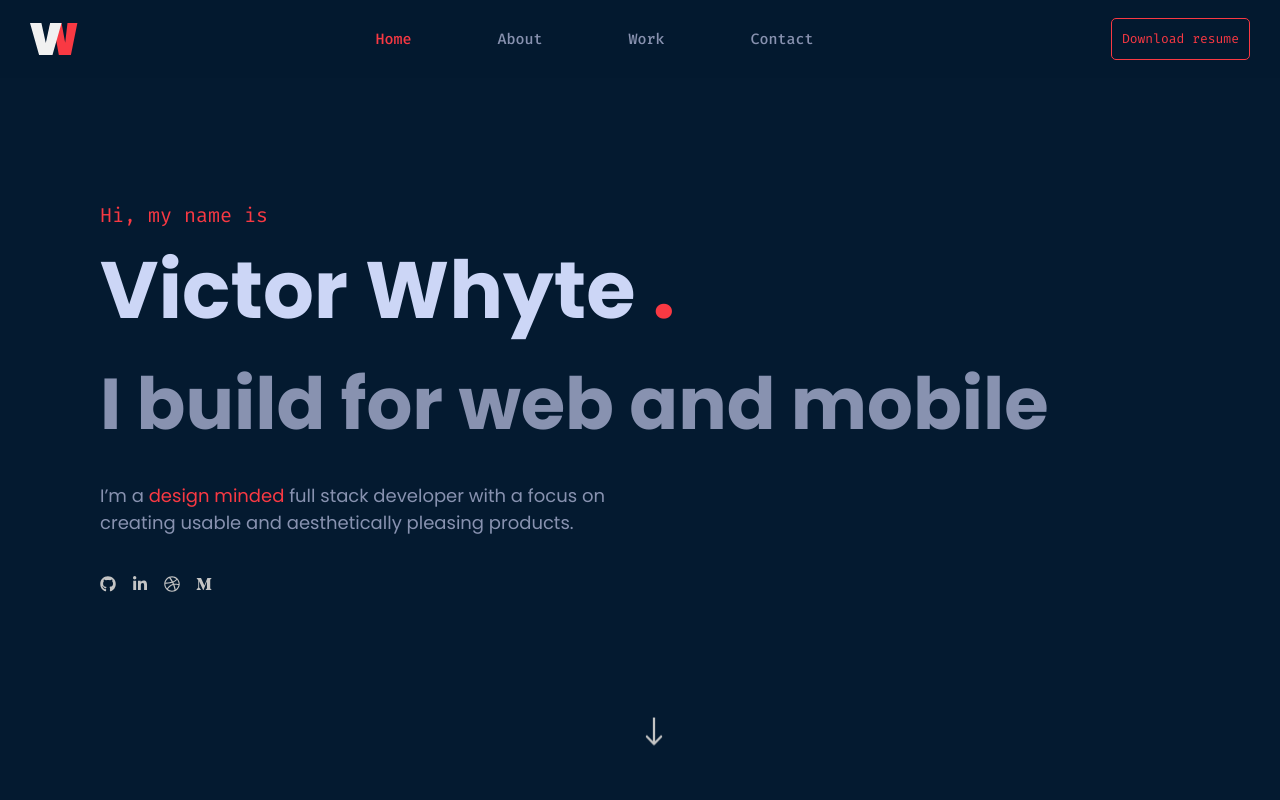
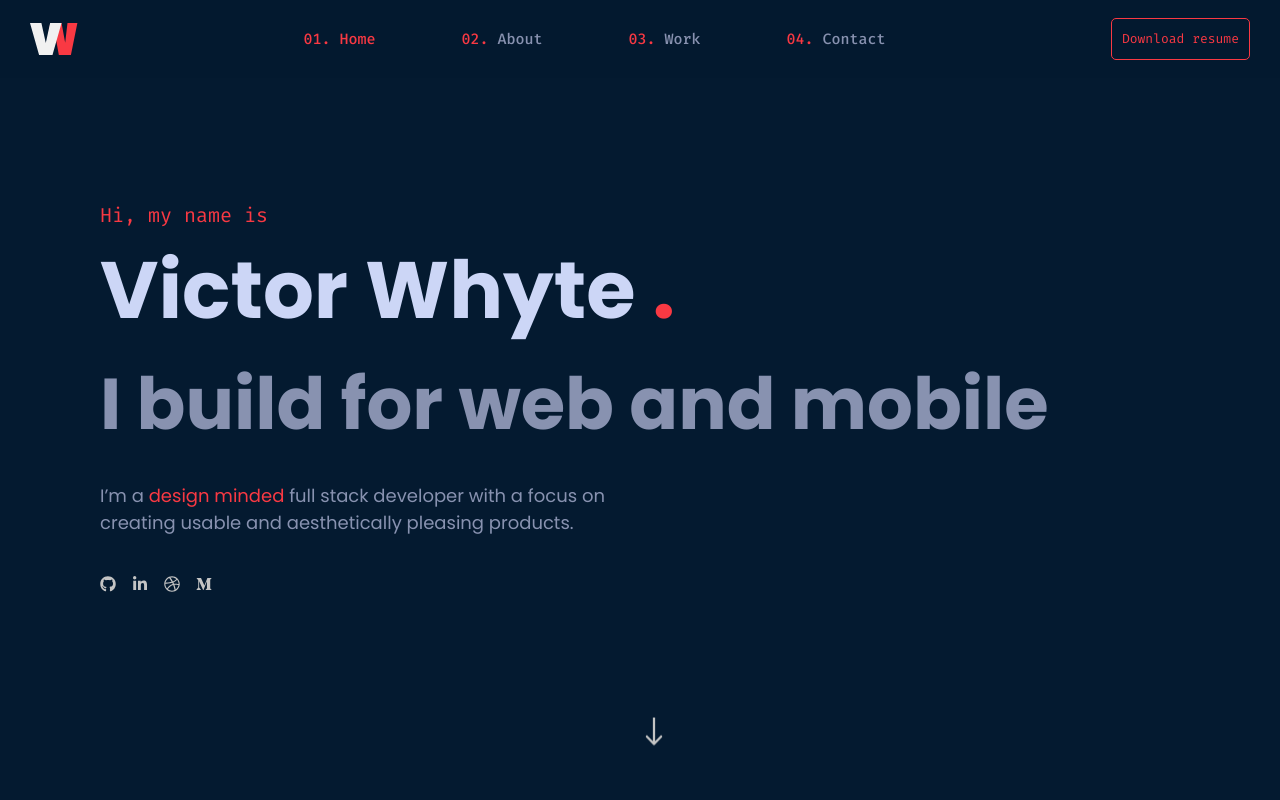
Before and after one commit to thevictorwhyte/portfolext, a Next.js app: page / in a window 1280 px wide. Shown: the top 800 px of the page. Built offline with nearby package versions, Linux system fonts and the light colour scheme.

Commit message:
adding animations with framer motion

```diff
--- a/components/About.js
+++ b/components/About.js
@@ -52,7 +52,7 @@ function About({ sectionRef }) {
     },
   });
   return (
-    <SectionContainer sectionRef={sectionRef}>
+    <SectionContainer amount={0.6} sectionRef={sectionRef}>
       <SectionHeader>About me</SectionHeader>
 
       <div className="flex flex-col md:flex-row md:items-center space-y-[40px] md:space-y-0">
--- a/components/Contact.js
+++ b/components/Contact.js
@@ -4,7 +4,7 @@ import SectionHeader from "./SectionHeader";
 
 function Contact({ sectionRef }) {
   return (
-    <SectionContainer sectionRef={sectionRef}>
+    <SectionContainer amount={0.6} sectionRef={sectionRef}>
       <SectionHeader>Contact</SectionHeader>
       <div className="flex flex-col md:flex-row md:justify-between w-full space-y-[20px] md:space-y-0 md:space-x-[40px]">
         <div className="flex flex-col justify-between w-full md:w-[50%]">
--- a/components/Header.js
+++ b/components/Header.js
@@ -1,5 +1,6 @@
 import Image from "next/image";
 import { useEffect, useState } from "react";
+import { motion } from "framer-motion";
 
 const defaultColor = "text-[#8892B0]";
 const active = "text-secondary";
@@ -74,6 +75,52 @@ function Header({ aboutRef, workRef, contactRef, navRef }) {
     };
   }, []);
 
+  const navContainerVariant = {
+    hidden: {
+      y: 0,
+      opacity: 1,
+    },
+    visible: {
+      y: 0,
+      opacity: 1,
+      transition: {
+        duration: 0,
+        delay: 0.7,
+        when: "beforeChildren",
+        staggerChildren: 0.2,
+      },
+    },
+  };
+
+  const logoAndButtonVariant = {
+    hidden: {
+      y: -50,
+      opacity: 0,
+    },
+    visible: {
+      y: 0,
+      opacity: 1,
+      transition: {
+        duration: 0.3,
+        delay: 0.3,
+      },
+    },
+  };
+
+  const navItems = {
+    hidden: {
+      y: -10,
+      opacity: 0,
+    },
+    visible: {
+      y: 0,
+      opacity: 1,
+      transition: {
+        duration: 0.2,
+      },
+    },
+  };
+
   return (
     <header className="w-full">
       <nav
@@ -82,43 +129,64 @@ function Header({ aboutRef, workRef, contactRef, navRef }) {
           isScrolling && " transition transform duration-200 shadow-custom"
         }`}
       >
-        <div className="relative h-10 w-10 lg:h-12 lg:w-12">
+        <motion.div
+          variants={logoAndButtonVariant}
+          initial="hidden"
+          animate="visible"
+          className="relative h-10 w-10 lg:h-12 lg:w-12"
+        >
           <Image
             src="/assets/logo.svg"
             layout="fill"
             objectFit="contain"
             className="cursor-pointer"
           />
-        </div>
+        </motion.div>
 
-        <div className=" hidden md:flex md:space-x-[46px] lg:space-x-[86px]">
-          <div
+        <motion.div
+          variants={navContainerVariant}
+          animate="visible"
+          initial="hidden"
+          className=" hidden md:flex md:space-x-[46px] lg:space-x-[86px]"
+        >
+          <motion.div
             className={`navIcon ${homeColor}`}
+            variants={navItems}
             onClick={() => window.scrollTo(0, 0)}
           >
-            Home
-          </div>
-          <div
+            <span className="text-secondary">01. </span>Home
+          </motion.div>
+          <motion.div
             onClick={() => scrollToRef(aboutRef)}
+            variants={navItems}
             className={`navIcon ${aboutColor}`}
           >
-            About
-          </div>
-          <div
+            <span className="text-secondary">02. </span>About
+          </motion.div>
+          <motion.div
             className={`navIcon ${workColor}`}
+            variants={navItems}
             onClick={() => scrollToRef(workRef)}
           >
-            Work
-          </div>
-          <div
+            <span className="text-secondary">03. </span>Work
+          </motion.div>
+          <motion.div
             className={`navIcon ${contactColor}`}
+            variants={navItems}
             onClick={() => scrollToRef(contactRef)}
           >
-            Contact
-          </div>
-        </div>
+            <span className="text-secondary">04. </span>Contact
+          </motion.div>
+        </motion.div>
 
-        <button className="primaryButton">Download resume</button>
+        <motion.button
+          variants={logoAndButtonVariant}
+          initial="hidden"
+          animate="visible"
+          className="hidden md:inline primaryButton"
+        >
+          Download resume
+        </motion.button>
         {/* <a
           href="https://google.com"
           target="_blank"
--- a/components/Hero.js
+++ b/components/Hero.js
@@ -1,9 +1,29 @@
 import Image from "next/image";
+import { motion } from "framer-motion";
 import { FaGithub, FaLinkedinIn, FaDribbble, FaMediumM } from "react-icons/fa";
 
 function Hero() {
+  const containerVariant = {
+    hidden: {
+      y: 50,
+      opacity: 0,
+    },
+    visible: {
+      y: 0,
+      opacity: 1,
+      transition: {
+        delay: 0.3,
+        duration: 0.4,
+      },
+    },
+  };
   return (
-    <div className="relative h-screen 2xl:max-h-[1024px] 2xl:max-w-[1440px]">
+    <motion.div
+      variants={containerVariant}
+      animate="visible"
+      initial="hidden"
+      className="relative h-screen 2xl:max-h-[1024px] 2xl:max-w-[1440px]"
+    >
       <div className="absolute pl-[20px] lg:px-[100px] top-1/4">
         <span className="font-fira text-secondary text-[1.25rem]">
           Hi, my name is
@@ -36,7 +56,7 @@ function Hero() {
       <div className="absolute top-[95%] lg:top-[90%] left-2/4 animate-bounce w-6 h-6 lg:w-7 lg:h-7 ">
         <Image src="/assets/arrow.svg" layout="fill" objectFit="contain" />
       </div>
-    </div>
+    </motion.div>
   );
 }
 
--- a/components/SectionContainer.js
+++ b/components/SectionContainer.js
@@ -1,8 +1,31 @@
+import { motion } from "framer-motion";
+
 function SectionContainer(props) {
+  const sectionVariants = {
+    hidden: {
+      y: 50,
+      opacity: 0,
+    },
+    visible: {
+      y: 0,
+      opacity: 1,
+      transition: {
+        delay: 0.3,
+        duration: 0.4,
+      },
+    },
+  };
   return (
-    <section ref={props.sectionRef} className="px-[20px] lg:px-[100px]">
+    <motion.section
+      variants={sectionVariants}
+      initial="hidden"
+      whileInView="visible"
+      viewport={{ once: true, amount: props.amount }}
+      ref={props.sectionRef}
+      className="px-[20px] lg:px-[100px]"
+    >
       {props.children}
-    </section>
+    </motion.section>
   );
 }
 
--- a/components/Work.js
+++ b/components/Work.js
@@ -9,7 +9,7 @@ import CaseStudy from "./CaseStudy";
 
 function Work({ sectionRef }) {
   return (
-    <SectionContainer sectionRef={sectionRef}>
+    <SectionContainer amount={0.2} sectionRef={sectionRef}>
       <SectionHeader>Work</SectionHeader>
       <h3 className="font-fira text-secondary font-medium text-[20px] my-4">
         Featured Projects
--- a/package.json
+++ b/package.json
@@ -8,8 +8,8 @@
   "dependencies": {
     "@headlessui/react": "^1.4.2",
     "formik": "^2.2.9",
+    "framer-motion": "^5.5.4",
     "next": "latest",
-    "next-fonts": "^1.5.1",
     "react": "^17.0.2",
     "react-dom": "^17.0.2",
     "react-icons": "^4.3.1",
--- a/styles/globals.css
+++ b/styles/globals.css
@@ -63,10 +63,10 @@ html {
   }
 
   .navIcon {
-    @apply font-fira font-medium text-[15px] cursor-pointer transition duration-200 hover:text-[#CF8387];
+    @apply font-fira font-medium text-[15px] cursor-pointer transition duration-200 hover:text-secondary;
   }
 
   .primaryButton {
-    @apply text-secondary text-[12px] lg:text-[13px] font-fira border border-secondary p-[6px] lg:p-[10px] rounded-[5px] transition duration-200 hover:bg-tertiary hover:font-semibold;
+    @apply text-secondary text-[12px] lg:text-[13px] font-fira border border-secondary p-[6px] lg:p-[10px] rounded-[5px] transition duration-200 hover:bg-tertiary;
   }
 }
```
Also changed, not shown: 1 other file (tests, documents, lock files or other folders).
